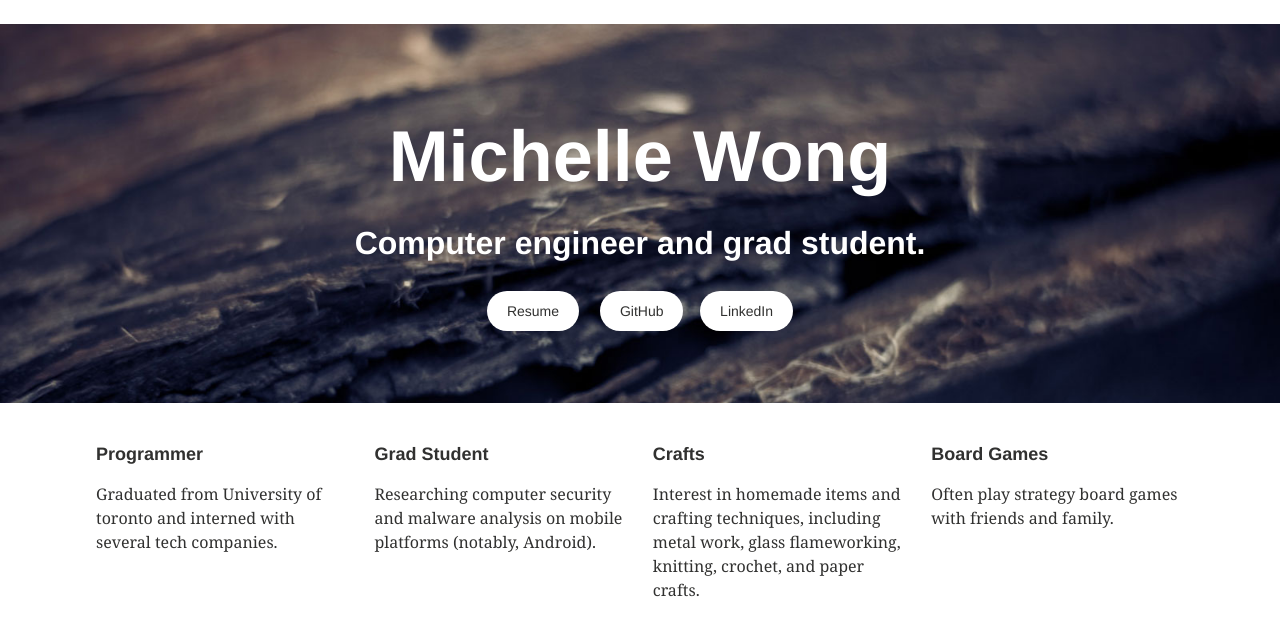
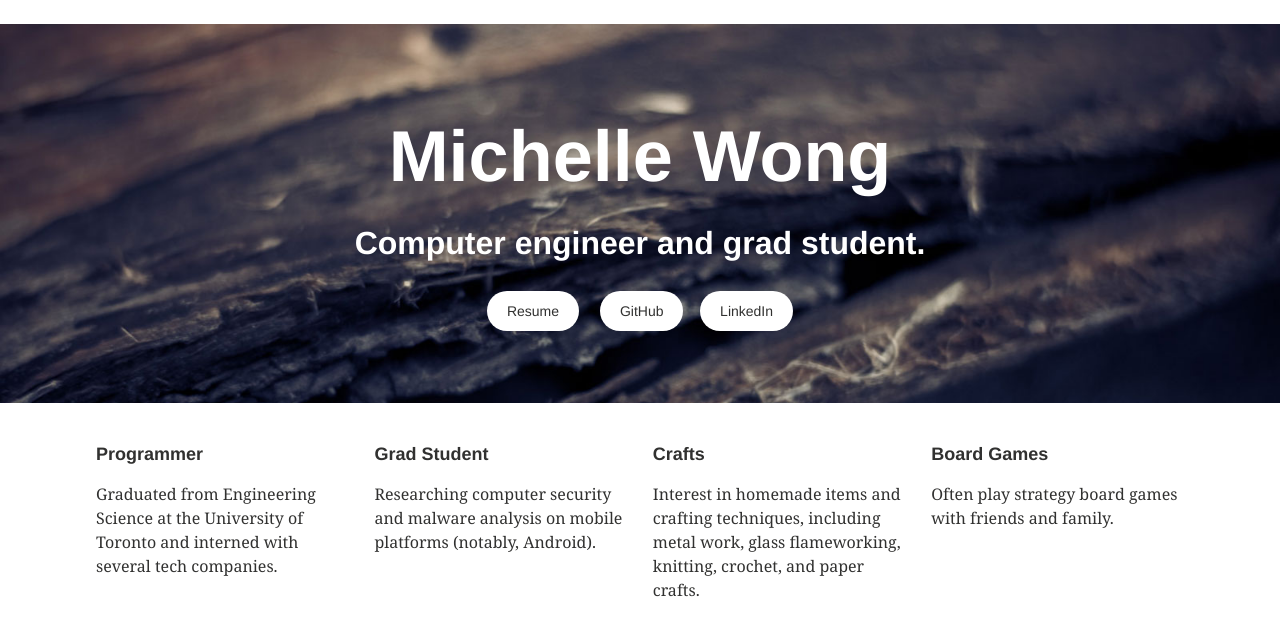
Before and after one commit to miwong/miwong.github.io, a Jekyll site: the page built from index.md, in a window 1280 px wide, cut to the strip 128-779 px from the top of the page. Shown: the top 636 px of the strip. Built offline with Jekyll 4.4.1, drawn with Linux system fonts in a browser that asks for light colours.

Commit message:
Fixing errors on home page

```diff
--- a/index.md
+++ b/index.md
@@ -9,7 +9,7 @@ image:
 
 <div class="tile">
   <h2 class="post-title">Programmer</h2>
-  <p class="post-excerpt">Graduated from University of toronto and interned with several tech companies.</p>
+  <p class="post-excerpt">Graduated from Engineering Science at the University of Toronto and interned with several tech companies.</p>
 </div><!-- /.tile -->
 
 <div class="tile">
```
